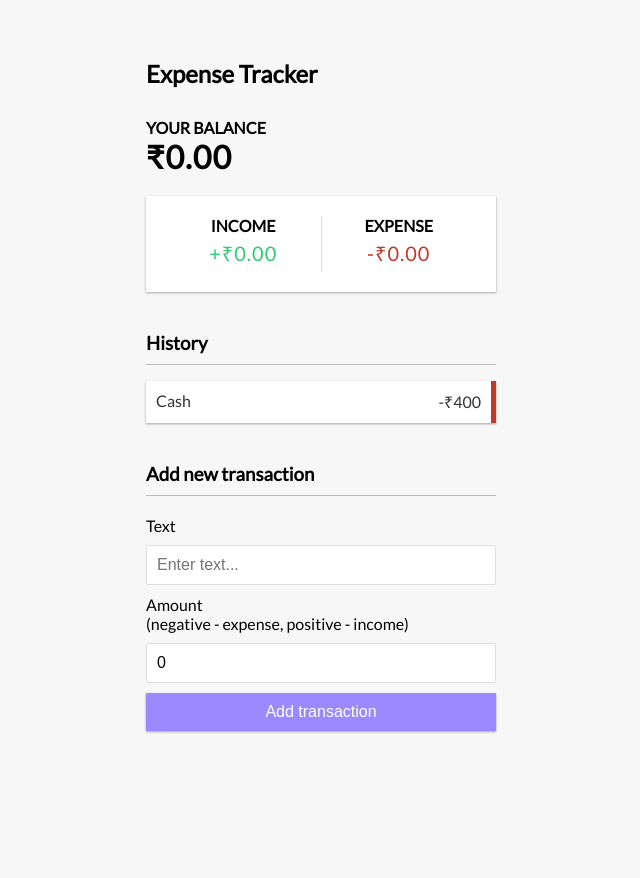
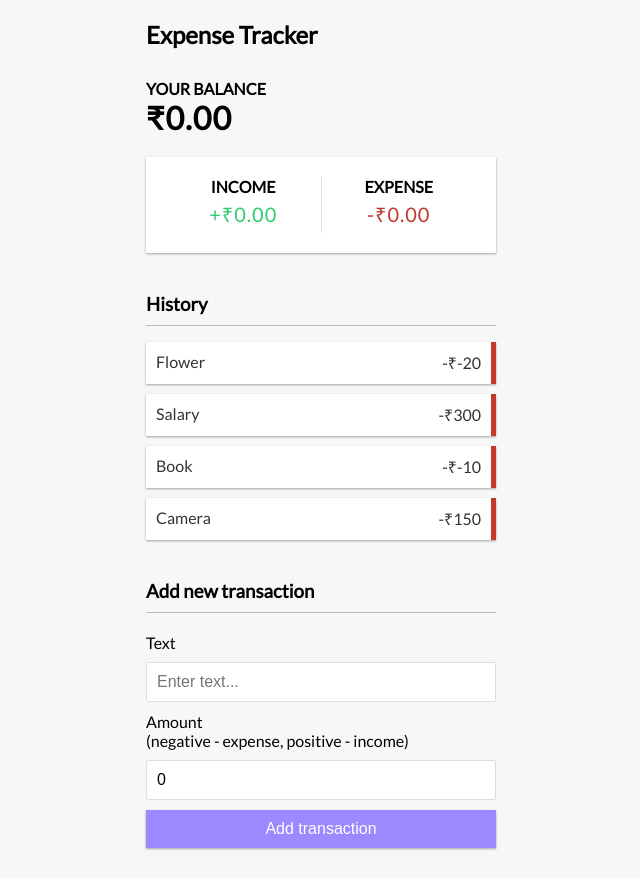
Before and after one commit to kunversid/mern-expense-tracker, a React (Create React App) app: page / in a window 1280 px wide. Shown: the whole page, without its empty margins (319-959 px from the left). Before the commit the page ends 800 px from the top, so only its background shows below. Built offline with nearby package versions, Linux system fonts and the light colour scheme.

Commit message:
Context in TransactionList

```diff
--- /dev/null
+++ b/src/components/Transaction.js
@@ -0,0 +1,10 @@
+import React from "react";
+
+export const Transaction = ({ transaction }) => {
+  return (
+    <li className="minus">
+      {transaction.text} <span>-&#8377;{transaction.amount}</span>
+      <button className="delete-btn">x</button>
+    </li>
+  );
+};
--- a/src/components/TransactionList.js
+++ b/src/components/TransactionList.js
@@ -1,14 +1,17 @@
-import React from "react";
+import React, { useContext } from "react";
+import { GlobalContext } from "../context/GlobalState";
+import { Transaction } from "./Transaction";
 
 export const TransactionList = () => {
+  const { transactions } = useContext(GlobalContext);
+
   return (
     <div>
       <h3>History</h3>
       <ul className="list">
-        <li className="minus">
-          Cash <span>-&#8377;400</span>
-          <button className="delete-btn">x</button>
-        </li>
+        {transactions.map((transaction) => (
+          <Transaction key={transaction.id} transaction={transaction} />
+        ))}
       </ul>
     </div>
   );
```
